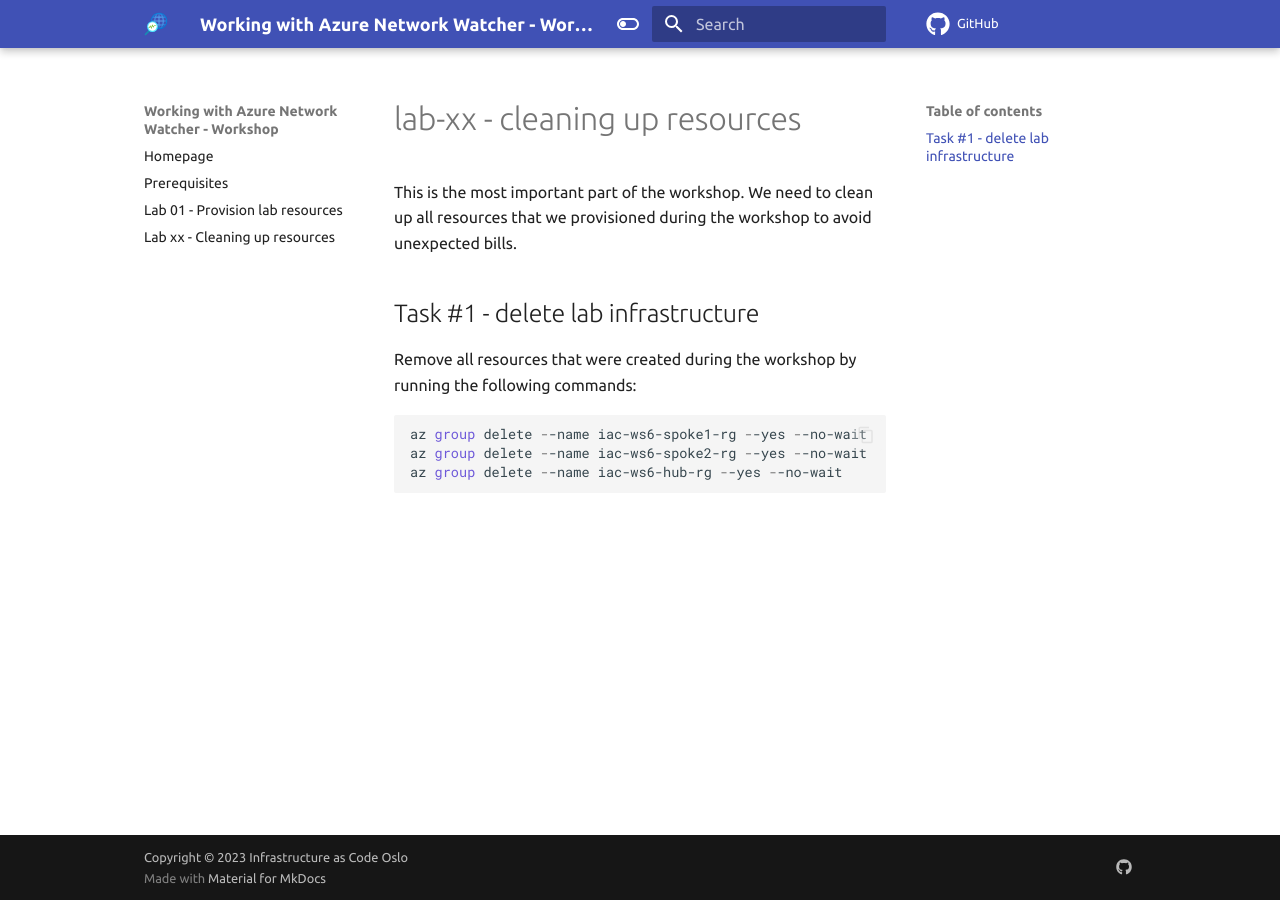
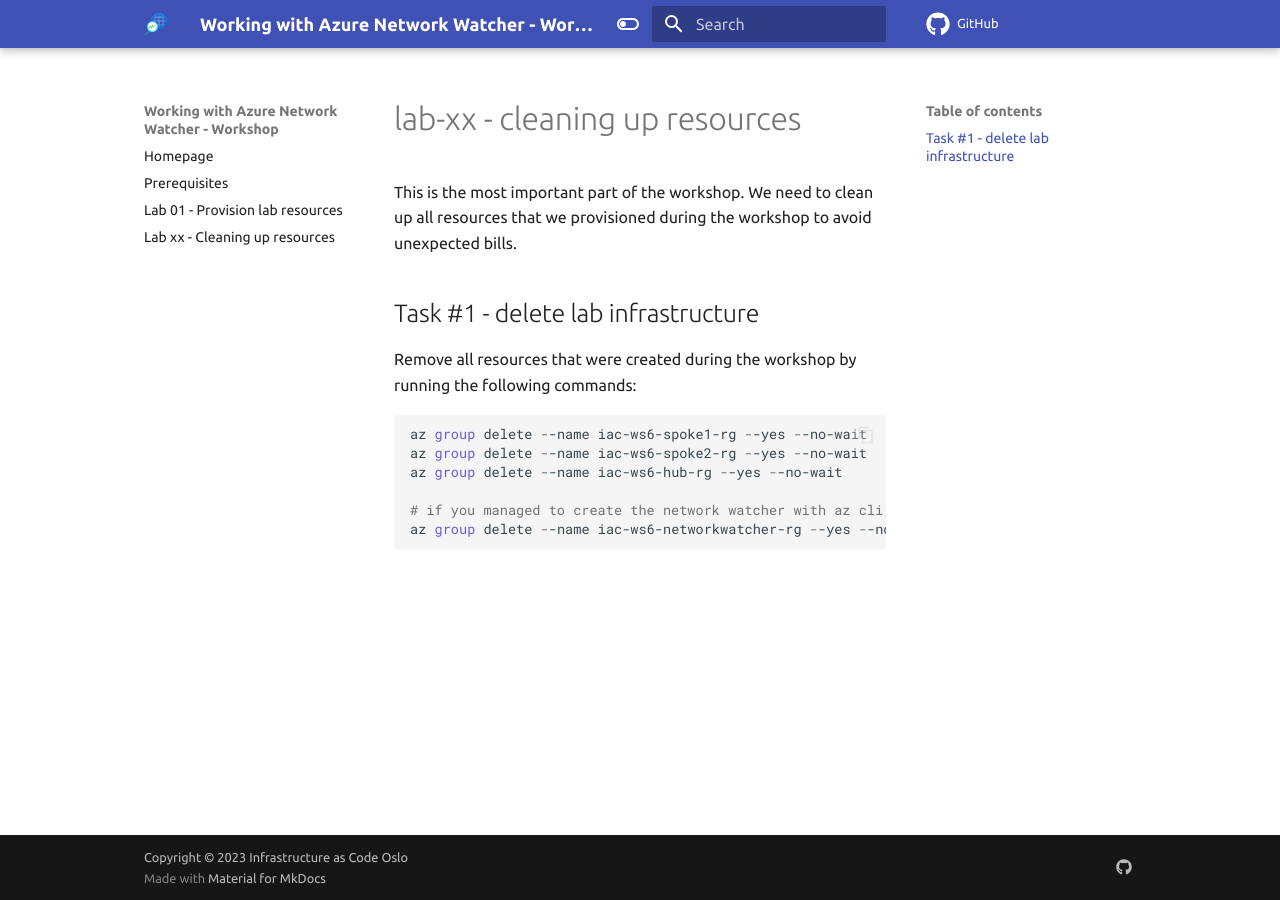
Before and after one commit to kalv25/azure-network-watcher, an MkDocs documentation site: the page built from docs/labs/lab-08/index.md, in a window 1280 px wide. Built offline with MkDocs 1.6.1 and Material for MkDocs 9.7.7, drawn with Linux system fonts in a browser that asks for light colours; comment, search, counter and statistics services are not loaded.

Commit message:
lab-08 - wip

````diff
--- a/docs/labs/lab-08/index.md
+++ b/docs/labs/lab-08/index.md
@@ -10,4 +10,7 @@ Remove all resources that were created during the workshop by running the follow
 az group delete --name iac-ws6-spoke1-rg --yes --no-wait
 az group delete --name iac-ws6-spoke2-rg --yes --no-wait
 az group delete --name iac-ws6-hub-rg --yes --no-wait
+
+# if you managed to create the network watcher with az cli, run this command as well
+az group delete --name iac-ws6-networkwatcher-rg --yes --no-wait
 ```
````
